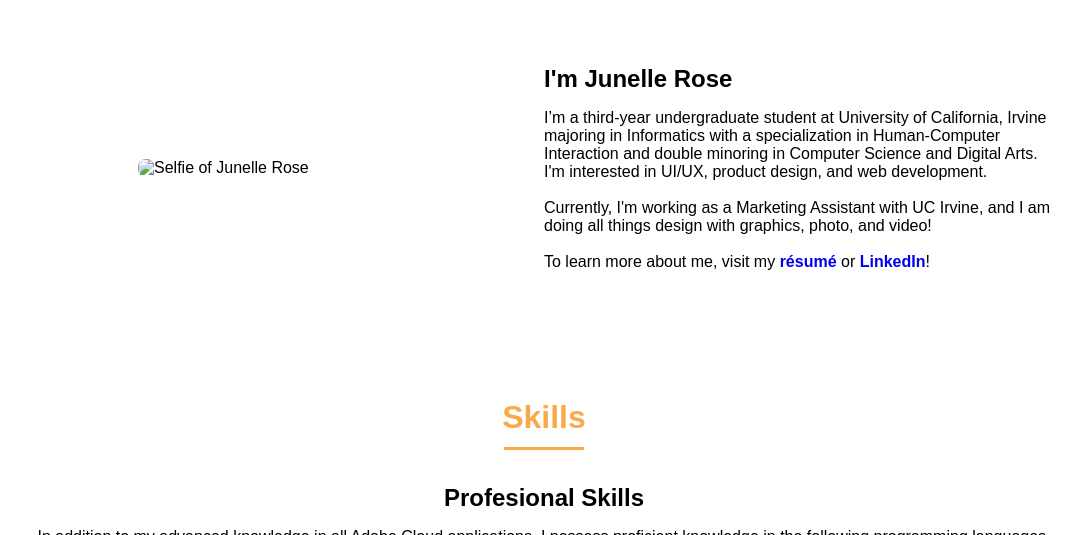
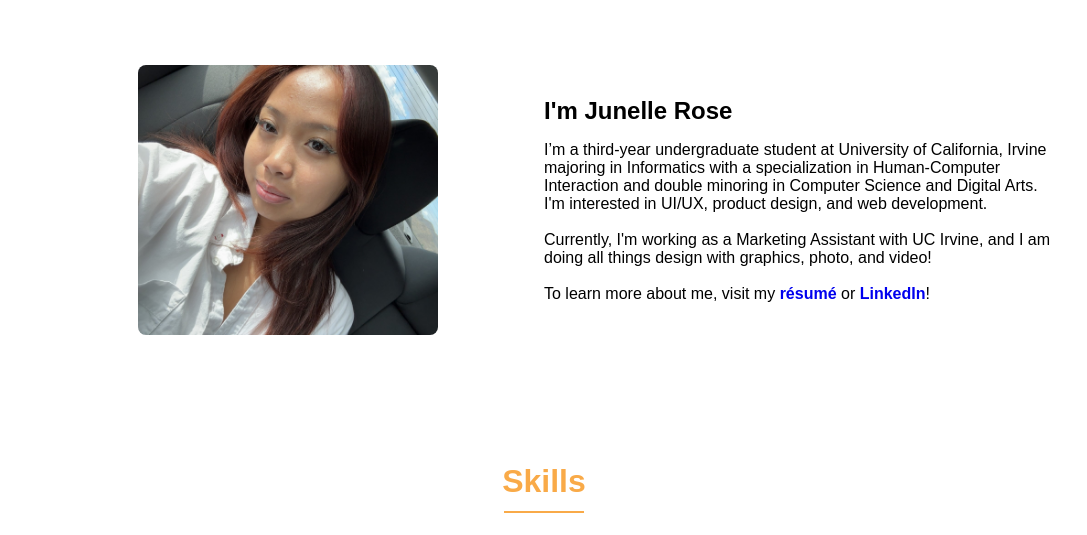
Before and after one commit to junel1e/junel1e.github.io, a plain HTML site: page index.html in a window 1280 px wide. Shown: the part 749-1284 px from the top of the page, without its empty margins (96-1183 px from the left). Drawn offline with nearby package versions, Linux system fonts and the light colour scheme.

Commit message:
Update index.html

```diff
--- a/index.html
+++ b/index.html
@@ -84,7 +84,7 @@ EMAIL: jrjocson@uci.edu
 
       <div class="about__container bd-grid">
         <div class="about__img">
-          <img src="assets/website/seniorI.jpg" alt="Selfie of Junelle Rose">
+          <img src="assets/website/IMG_8831.jpg" alt="Selfie of Junelle Rose">
         </div>
 
         <div>
```
